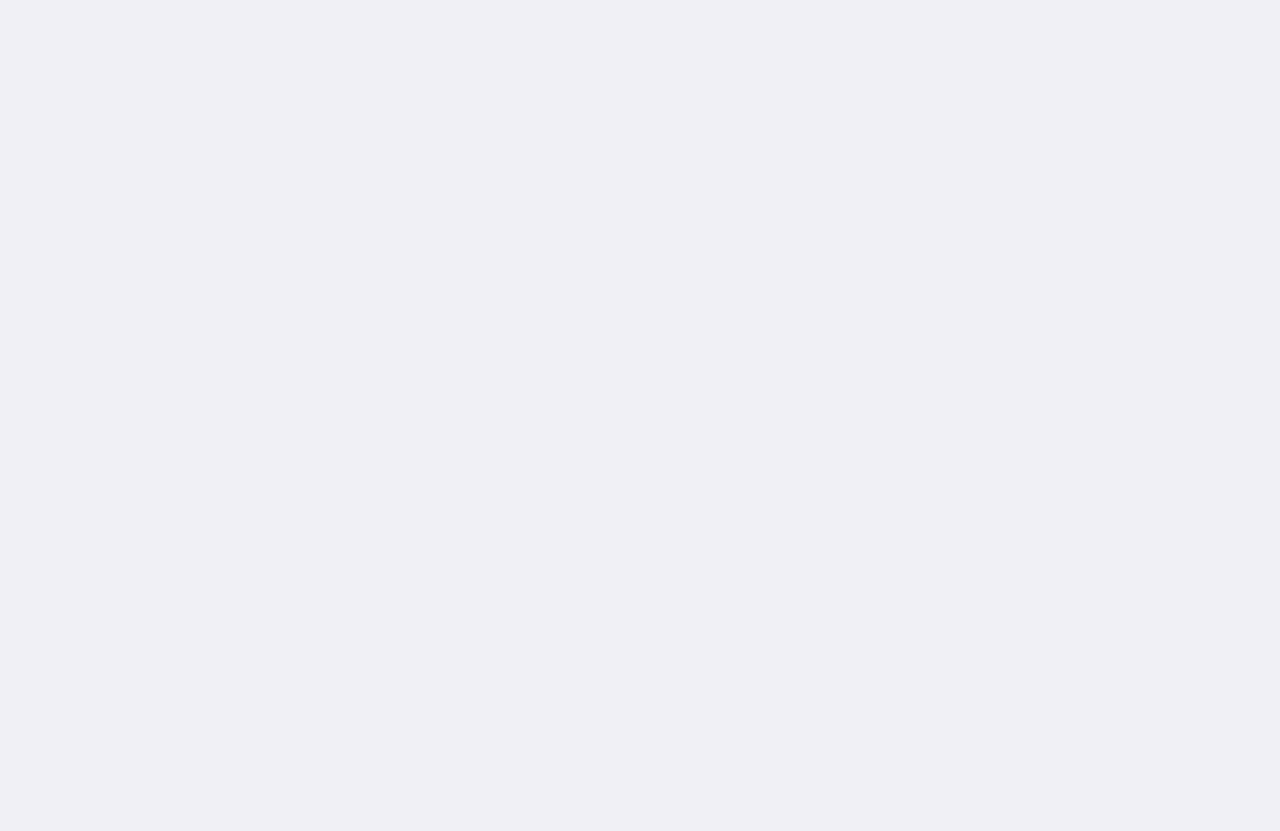
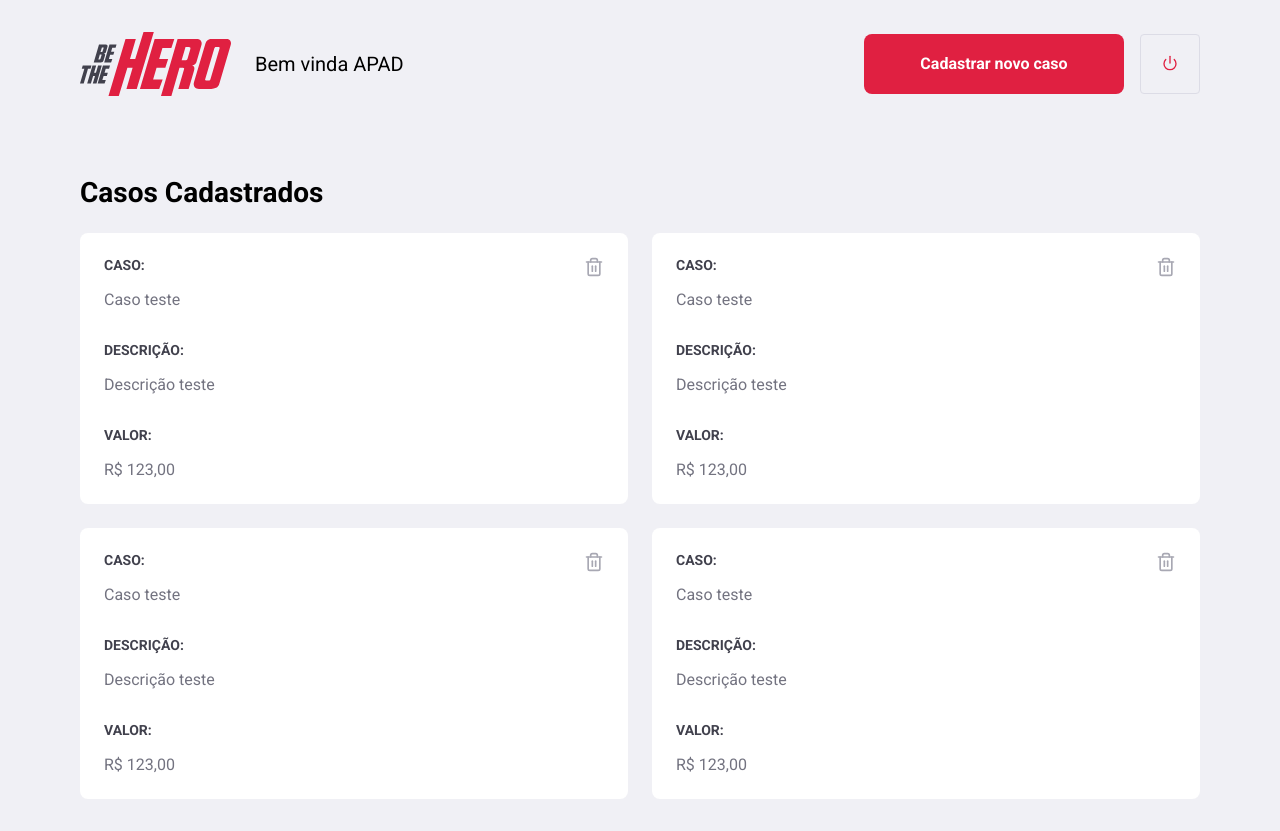
Before and after one commit to DenysLins/omnistack-week-11, a React (Create React App) app in the folder aulas/frontend/: page /profile in a window 1280 px wide. Before the commit the page ends 800 px from the top, so only its background shows below. Built offline with nearby package versions, Linux system fonts and the light colour scheme.

Commit message:
Add Profile Page

```diff
--- /dev/null
+++ b/aulas/frontend/src/pages/Profile/index.js
@@ -0,0 +1,87 @@
+import React from 'react'
+import { Link } from 'react-router-dom'
+import { FiPower, FiTrash2 } from 'react-icons/fi'
+
+import logoImg from '../../assets/logo.svg'
+
+import './style.css'
+
+function Profile () {
+  return (
+    <div className="profile-container">
+      <header>
+        <img src={logoImg} alt="Be the Hero" />
+        <span>Bem vinda APAD</span>
+        <Link className="button" to="/incidents/new">
+          Cadastrar novo caso
+        </Link>
+        <button type="button">
+          <FiPower size={16} color="#E02041" />
+        </button>
+      </header>
+
+      <h1>Casos Cadastrados</h1>
+
+      <ul>
+        <li>
+          <strong>CASO:</strong>
+          <p>Caso teste</p>
+
+          <strong>DESCRIÇÃO:</strong>
+          <p>Descrição teste</p>
+
+          <strong>VALOR:</strong>
+          <p>R$ 123,00</p>
+
+          <button type="button">
+            <FiTrash2 size={20} color="#a8a8b3" />
+          </button>
+        </li>
+        <li>
+          <strong>CASO:</strong>
+          <p>Caso teste</p>
+
+          <strong>DESCRIÇÃO:</strong>
+          <p>Descrição teste</p>
+
+          <strong>VALOR:</strong>
+          <p>R$ 123,00</p>
+
+          <button type="button">
+            <FiTrash2 size={20} color="#a8a8b3" />
+          </button>
+        </li>
+        <li>
+          <strong>CASO:</strong>
+          <p>Caso teste</p>
+
+          <strong>DESCRIÇÃO:</strong>
+          <p>Descrição teste</p>
+
+          <strong>VALOR:</strong>
+          <p>R$ 123,00</p>
+
+          <button type="button">
+            <FiTrash2 size={20} color="#a8a8b3" />
+          </button>
+        </li>
+        <li>
+          <strong>CASO:</strong>
+          <p>Caso teste</p>
+
+          <strong>DESCRIÇÃO:</strong>
+          <p>Descrição teste</p>
+
+          <strong>VALOR:</strong>
+          <p>R$ 123,00</p>
+
+          <button type="button">
+            <FiTrash2 size={20} color="#a8a8b3" />
+          </button>
+        </li>
+      </ul>
+    </div>
+  )
+}
+
+export default Profile
--- /dev/null
+++ b/aulas/frontend/src/pages/Profile/style.css
@@ -0,0 +1,88 @@
+.profile-container {
+  width: 100%;
+  max-width: 1180px;
+  padding: 0 30px;
+  margin: 32px auto;
+}
+
+.profile-container header {
+  display: flex;
+  align-items: center;
+}
+
+.profile-container header span {
+  font-size: 20px;
+  margin-left: 24px;
+}
+
+.profile-container header img {
+  height: 64px;
+}
+
+.profile-container header a {
+  width: 260px;
+  margin-left: auto;
+  margin-top: 0;
+}
+
+.profile-container header button {
+  height: 60px;
+  width: 60px;
+  border-radius: 4px;
+  border: 1px solid #dcdce6;
+  background: transparent;
+  margin-left: 16px;
+  transition: border-color 0.2s;
+}
+
+.profile-container header button:hover {
+  border-color: #999;
+}
+
+.profile-container h1 {
+  margin-top: 80px;
+  margin-bottom: 24px;
+}
+
+.profile-container ul {
+  display: grid;
+  grid-template-columns: 1fr 1fr;
+  grid-gap: 24px;
+  list-style: none;
+}
+
+.profile-container ul li {
+  background: #fff;
+  padding: 24px;
+  border-radius: 8px;
+  position: relative;
+}
+
+.profile-container ul li button {
+  background: #fff;
+  position: absolute;
+  right: 24px;
+  top: 24px;
+  border: 0;
+  transition: opacity 0.2s;
+}
+
+.profile-container ul li button:hover {
+  opacity: 70%;
+}
+
+.profile-container ul li strong {
+  display: block;
+  margin-bottom: 16px;
+  color: #41414d;
+}
+
+.profile-container ul li p + strong {
+  margin-top: 32px;
+}
+
+.profile-container ul li p {
+  color: #737380;
+  line-height: 21px;
+  font-size: 16px;
+}
--- a/aulas/frontend/src/routes.js
+++ b/aulas/frontend/src/routes.js
@@ -3,6 +3,7 @@
 
 import Logon from './pages/Logon'
 import Register from './pages/Register'
+import Profile from './pages/Profile'
 
 function Routes () {
   return (
@@ -10,6 +11,7 @@
       <Switch>
         <Route path="/" exact component={Logon}></Route>
         <Route path="/register" component={Register}></Route>
+        <Route path="/profile" component={Profile}></Route>
       </Switch>
     </BrowserRouter>
   )
```
